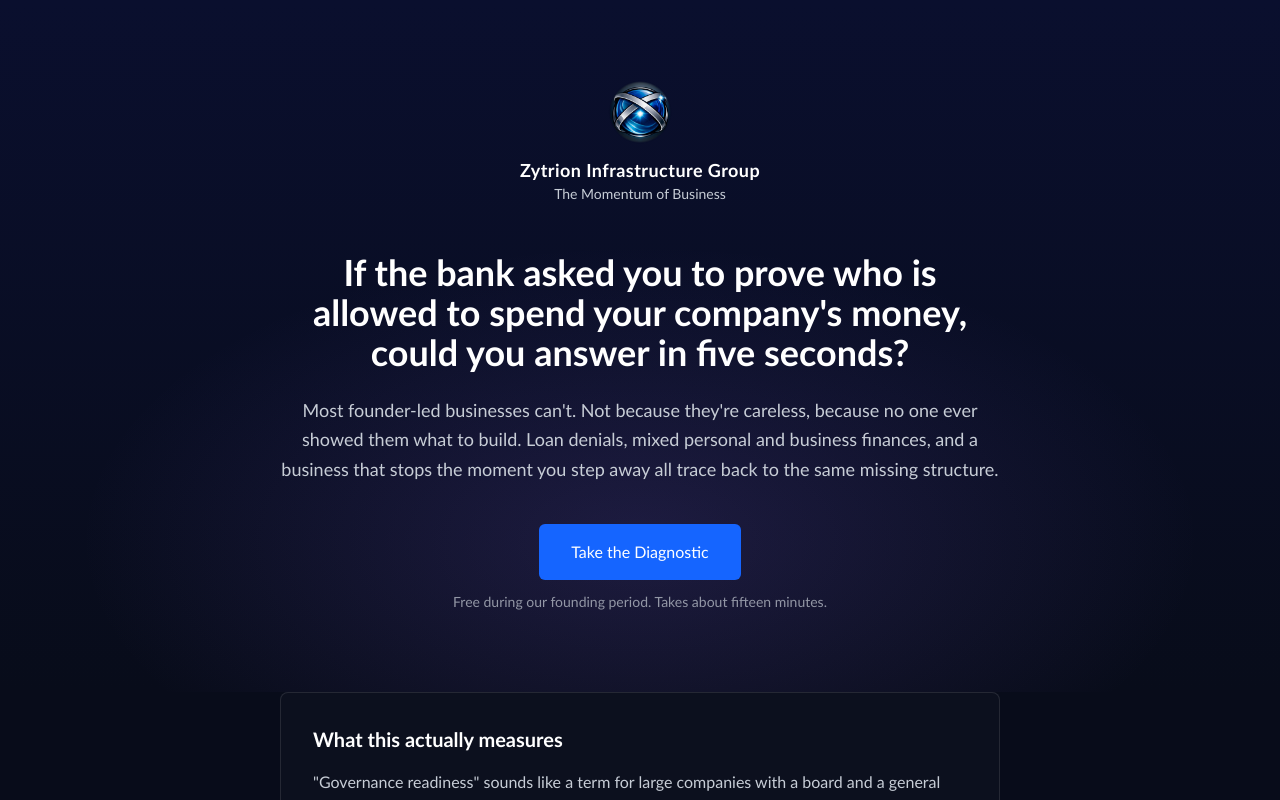
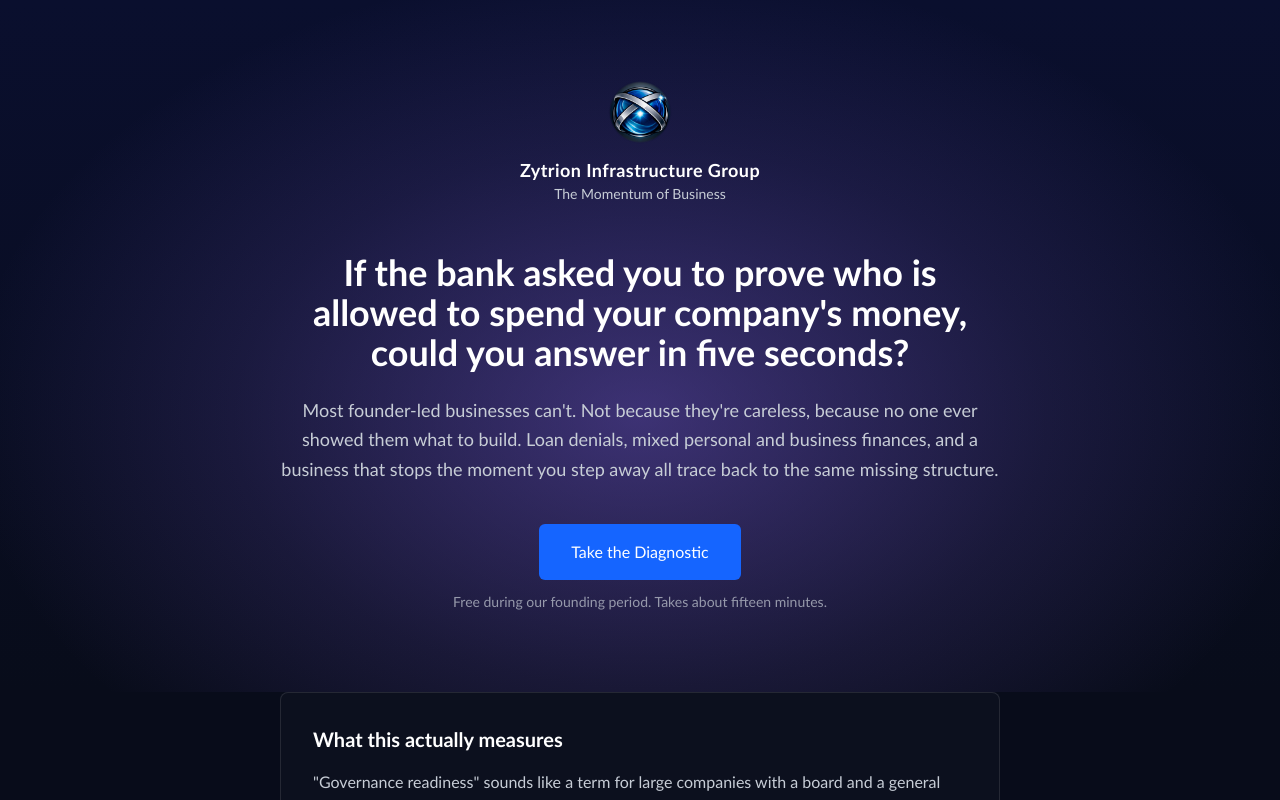
Before and after one commit to lavonne-ux/Zytrion, a Next.js app: page / in a window 1280 px wide. Shown: the top 800 px of the page. Built offline with nearby package versions, Linux system fonts and the light colour scheme; no server answers; the database is empty.

Commit message:
Increase hero gradient opacity so zy-purple actually reads visually

```diff
--- a/src/app/page.tsx
+++ b/src/app/page.tsx
@@ -13,7 +13,7 @@ export default function Home() {
           className="absolute inset-0"
           style={{
             background:
-              "radial-gradient(ellipse 800px 420px at 50% 78%, rgba(125, 95, 217, 0.18), transparent 70%), linear-gradient(180deg, #0A0F2E 0%, #080C1A 100%)",
+              "radial-gradient(ellipse 900px 600px at 50% 60%, rgba(125, 95, 217, 0.45) 0%, rgba(125, 95, 217, 0.15) 45%, transparent 75%), linear-gradient(180deg, #0A0F2E 0%, #080C1A 100%)",
           }}
         />
         <div className="relative max-w-3xl mx-auto px-6 pt-20 pb-20 text-center">
```
